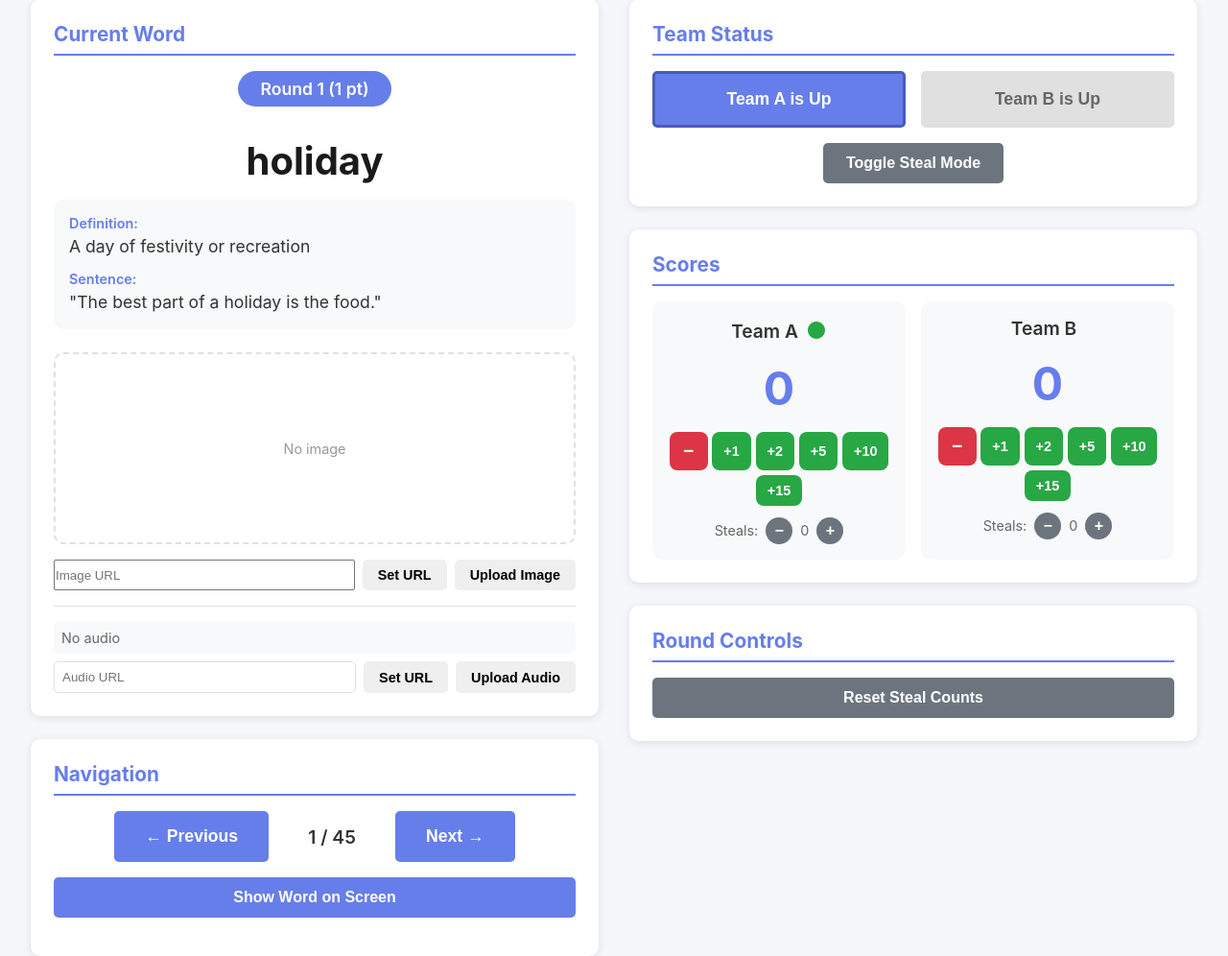
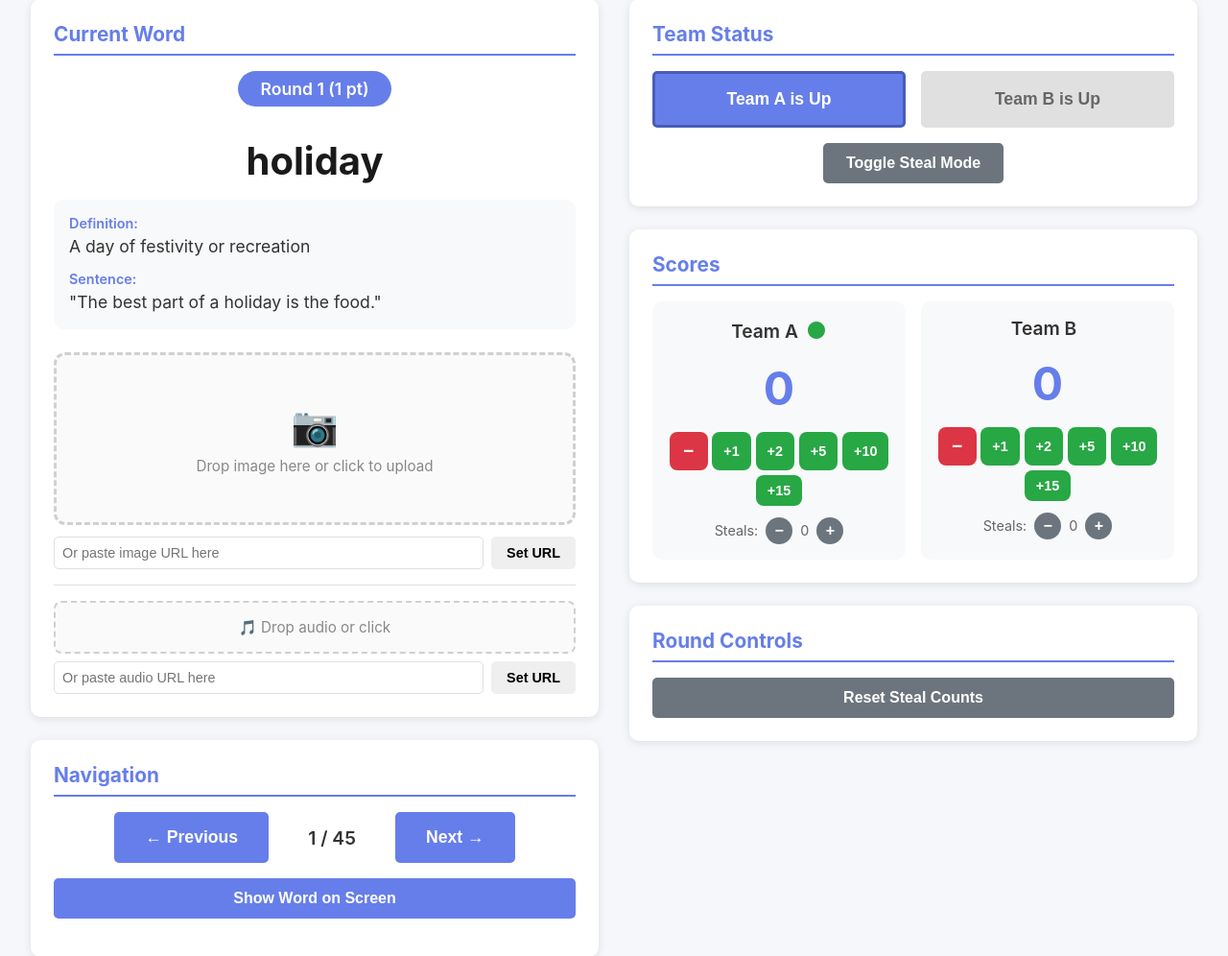
Before and after one commit to RayaanBokhari/SpellingBee, a Flask app: page / in a window 1280 px wide. Shown: the part 155-1151 px from the top of the page at 96% size. Run offline with Flask 3, Linux system fonts and the light colour scheme.

Commit message:
upload drag and drop

```diff
--- a/static/css/control.css
+++ b/static/css/control.css
@@ -233,25 +233,72 @@ button {
     margin-top: 1.5rem;
 }
 
+.drop-zone {
+    margin-bottom: 0.75rem;
+    cursor: pointer;
+    transition: all 0.2s;
+}
+
+.drop-zone.drag-over {
+    transform: scale(1.02);
+}
+
+.drop-zone.drag-over .image-preview {
+    border-color: #667eea;
+    background: rgba(102, 126, 234, 0.1);
+}
+
 .image-preview {
-    margin-bottom: 1rem;
-    min-height: 200px;
-    border: 2px dashed #e0e0e0;
-    border-radius: 10px;
+    min-height: 180px;
+    border: 3px dashed #d0d0d0;
+    border-radius: 12px;
     display: flex;
     align-items: center;
     justify-content: center;
     overflow: hidden;
+    background: #fafafa;
+    transition: all 0.2s;
+}
+
+.image-preview:hover {
+    border-color: #667eea;
+    background: rgba(102, 126, 234, 0.05);
 }
 
 .image-preview img {
     max-width: 100%;
-    max-height: 200px;
+    max-height: 180px;
     object-fit: contain;
 }
 
 .image-preview .placeholder {
     color: #999;
+    font-size: 0.9rem;
+}
+
+.drop-hint {
+    display: flex;
+    flex-direction: column;
+    align-items: center;
+    gap: 0.5rem;
+    color: #888;
+    font-size: 0.95rem;
+}
+
+.drop-icon {
+    font-size: 2.5rem;
+}
+
+.image-url-row {
+    display: flex;
+    gap: 0.5rem;
+}
+
+.image-url-row input {
+    flex: 1;
+    padding: 0.5rem;
+    border: 1px solid #e0e0e0;
+    border-radius: 5px;
     font-size: 0.9rem;
 }
 
@@ -272,24 +319,54 @@ button {
     border-top: 1px solid #e0e0e0;
 }
 
+.audio-drop-zone {
+    margin-bottom: 0.5rem;
+}
+
+.audio-drop-zone.drag-over .audio-preview {
+    border-color: #667eea;
+    background: rgba(102, 126, 234, 0.1);
+}
+
 .audio-preview {
     display: flex;
     align-items: center;
-    gap: 0.5rem;
-    margin-bottom: 0.5rem;
-    padding: 0.5rem;
-    background: #f8f9fa;
-    border-radius: 5px;
+    justify-content: center;
+    gap: 0.75rem;
+    padding: 1rem;
+    background: #fafafa;
+    border: 2px dashed #d0d0d0;
+    border-radius: 8px;
+    cursor: pointer;
+    transition: all 0.2s;
+}
+
+.audio-preview:hover {
+    border-color: #667eea;
+    background: rgba(102, 126, 234, 0.05);
 }
 
 .audio-status {
-    font-size: 0.9rem;
-    color: #666;
+    font-size: 0.95rem;
+    color: #888;
 }
 
 .audio-status.has-audio {
     color: #28a745;
     font-weight: 600;
+}
+
+.audio-url-row {
+    display: flex;
+    gap: 0.5rem;
+}
+
+.audio-url-row input {
+    flex: 1;
+    padding: 0.5rem;
+    border: 1px solid #e0e0e0;
+    border-radius: 5px;
+    font-size: 0.9rem;
 }
 
 .audio-inputs {
--- a/static/js/control.js
+++ b/static/js/control.js
@@ -76,9 +76,9 @@ function updateUI(state) {
         const imagePreview = document.getElementById('image-preview');
         const imageData = state.word_images && state.word_images[currentIndex.toString()];
         if (imageData) {
-            imagePreview.innerHTML = `<img src="${imageData.value}" onerror="this.parentElement.innerHTML='<div class=\\'placeholder\\'>Image not found</div>'">`;
+            imagePreview.innerHTML = `<img src="${imageData.value}" onerror="this.parentElement.innerHTML='<div class=\\'drop-hint\\'><span class=\\'drop-icon\\'>📷</span><span>Image not found - drop new image</span></div>'">`;
         } else {
-            imagePreview.innerHTML = '<div class="placeholder">No image</div>';
+            imagePreview.innerHTML = '<div class="drop-hint"><span class="drop-icon">📷</span><span>Drop image here or click to upload</span></div>';
         }
 
         // Update audio preview
@@ -86,12 +86,12 @@ function updateUI(state) {
         const previewBtn = document.getElementById('preview-audio-btn');
         const audioData = state.word_audio && state.word_audio[currentIndex.toString()];
         if (audioData) {
-            audioStatus.textContent = '🔊 Audio loaded';
+            audioStatus.textContent = '🔊 Audio ready';
             audioStatus.classList.add('has-audio');
             previewBtn.style.display = 'inline-block';
             previewBtn.dataset.audioSrc = audioData.value;
         } else {
-            audioStatus.textContent = 'No audio';
+            audioStatus.textContent = '🎵 Drop audio or click';
             audioStatus.classList.remove('has-audio');
             previewBtn.style.display = 'none';
         }
@@ -102,7 +102,8 @@ function updateUI(state) {
         document.getElementById('round-badge').textContent = '';
         document.getElementById('definition-text').textContent = '—';
         document.getElementById('sentence-text').textContent = '—';
-        document.getElementById('audio-status').textContent = 'No audio';
+        document.getElementById('image-preview').innerHTML = '<div class="drop-hint"><span class="drop-icon">📷</span><span>Load words first</span></div>';
+        document.getElementById('audio-status').textContent = '🎵 Load words first';
         document.getElementById('preview-audio-btn').style.display = 'none';
         document.getElementById('word-counter').textContent = '0 / 0';
     }
@@ -307,13 +308,8 @@ document.getElementById('set-image-url-btn').addEventListener('click', () => {
     });
 });
 
-// Image file upload
-document.getElementById('upload-image-btn').addEventListener('click', () => {
-    document.getElementById('image-file-input').click();
-});
-
-document.getElementById('image-file-input').addEventListener('change', (e) => {
-    const file = e.target.files[0];
+// Image upload function (shared by drop and click)
+function uploadImageFile(file) {
     if (!file || !currentState || !currentState.words) return;
 
     const currentIndex = currentState.current_word_index || 0;
@@ -330,9 +326,50 @@ document.getElementById('image-file-input').addEventListener('change', (e) => {
             alert('Error: ' + data.error);
         } else {
             loadState();
-            e.target.value = '';
         }
     });
+}
+
+// Image drop zone - click to upload
+const imageDropZone = document.getElementById('image-drop-zone');
+
+imageDropZone.addEventListener('click', () => {
+    document.getElementById('image-file-input').click();
+});
+
+document.getElementById('image-file-input').addEventListener('change', (e) => {
+    const file = e.target.files[0];
+    uploadImageFile(file);
+    e.target.value = '';
+});
+
+// Image drop zone - drag and drop
+imageDropZone.addEventListener('dragover', (e) => {
+    e.preventDefault();
+    e.stopPropagation();
+    imageDropZone.classList.add('drag-over');
+});
+
+imageDropZone.addEventListener('dragleave', (e) => {
+    e.preventDefault();
+    e.stopPropagation();
+    imageDropZone.classList.remove('drag-over');
+});
+
+imageDropZone.addEventListener('drop', (e) => {
+    e.preventDefault();
+    e.stopPropagation();
+    imageDropZone.classList.remove('drag-over');
+
+    const files = e.dataTransfer.files;
+    if (files.length > 0) {
+        const file = files[0];
+        if (file.type.startsWith('image/')) {
+            uploadImageFile(file);
+        } else {
+            alert('Please drop an image file');
+        }
+    }
 });
 
 // Audio URL input
@@ -357,13 +394,8 @@ document.getElementById('set-audio-url-btn').addEventListener('click', () => {
     });
 });
 
-// Audio file upload
-document.getElementById('upload-audio-btn').addEventListener('click', () => {
-    document.getElementById('audio-file-input').click();
-});
-
-document.getElementById('audio-file-input').addEventListener('change', (e) => {
-    const file = e.target.files[0];
+// Audio upload function (shared by drop and click)
+function uploadAudioFile(file) {
     if (!file || !currentState || !currentState.words) return;
 
     const currentIndex = currentState.current_word_index || 0;
@@ -380,9 +412,52 @@ document.getElementById('audio-file-input').addEventListener('change', (e) => {
             alert('Error: ' + data.error);
         } else {
             loadState();
-            e.target.value = '';
         }
     });
+}
+
+// Audio drop zone - click to upload
+const audioDropZone = document.getElementById('audio-drop-zone');
+
+audioDropZone.addEventListener('click', (e) => {
+    // Don't trigger if clicking the preview button
+    if (e.target.id === 'preview-audio-btn') return;
+    document.getElementById('audio-file-input').click();
+});
+
+document.getElementById('audio-file-input').addEventListener('change', (e) => {
+    const file = e.target.files[0];
+    uploadAudioFile(file);
+    e.target.value = '';
+});
+
+// Audio drop zone - drag and drop
+audioDropZone.addEventListener('dragover', (e) => {
+    e.preventDefault();
+    e.stopPropagation();
+    audioDropZone.classList.add('drag-over');
+});
+
+audioDropZone.addEventListener('dragleave', (e) => {
+    e.preventDefault();
+    e.stopPropagation();
+    audioDropZone.classList.remove('drag-over');
+});
+
+audioDropZone.addEventListener('drop', (e) => {
+    e.preventDefault();
+    e.stopPropagation();
+    audioDropZone.classList.remove('drag-over');
+
+    const files = e.dataTransfer.files;
+    if (files.length > 0) {
+        const file = files[0];
+        if (file.type.startsWith('audio/')) {
+            uploadAudioFile(file);
+        } else {
+            alert('Please drop an audio file (mp3, wav, etc.)');
+        }
+    }
 });
 
 // Audio preview
--- a/templates/control.html
+++ b/templates/control.html
@@ -40,24 +40,31 @@
                             </div>
                         </div>
                         <div class="word-image-control" id="word-image-control">
-                            <div class="image-preview" id="image-preview"></div>
-                            <div class="image-inputs">
-                                <input type="text" id="image-url-input" placeholder="Image URL">
+                            <div class="drop-zone" id="image-drop-zone">
+                                <div class="image-preview" id="image-preview">
+                                    <div class="drop-hint">
+                                        <span class="drop-icon">📷</span>
+                                        <span>Drop image here or click to upload</span>
+                                    </div>
+                                </div>
+                            </div>
+                            <input type="file" id="image-file-input" accept="image/*" style="display: none;">
+                            <div class="image-url-row">
+                                <input type="text" id="image-url-input" placeholder="Or paste image URL here">
                                 <button id="set-image-url-btn" class="btn-small">Set URL</button>
-                                <input type="file" id="image-file-input" accept="image/*" style="display: none;">
-                                <button id="upload-image-btn" class="btn-small">Upload Image</button>
                             </div>
                         </div>
                         <div class="word-audio-control">
-                            <div class="audio-preview" id="audio-preview">
-                                <span class="audio-status" id="audio-status">No audio</span>
-                                <button id="preview-audio-btn" class="btn-small" style="display: none;">▶ Preview</button>
+                            <div class="drop-zone audio-drop-zone" id="audio-drop-zone">
+                                <div class="audio-preview" id="audio-preview">
+                                    <span class="audio-status" id="audio-status">🎵 Drop audio or click</span>
+                                    <button id="preview-audio-btn" class="btn-small" style="display: none;">▶ Preview</button>
+                                </div>
                             </div>
-                            <div class="audio-inputs">
-                                <input type="text" id="audio-url-input" placeholder="Audio URL">
+                            <input type="file" id="audio-file-input" accept="audio/*" style="display: none;">
+                            <div class="audio-url-row">
+                                <input type="text" id="audio-url-input" placeholder="Or paste audio URL here">
                                 <button id="set-audio-url-btn" class="btn-small">Set URL</button>
-                                <input type="file" id="audio-file-input" accept="audio/*" style="display: none;">
-                                <button id="upload-audio-btn" class="btn-small">Upload Audio</button>
                             </div>
                         </div>
                     </div>
```
